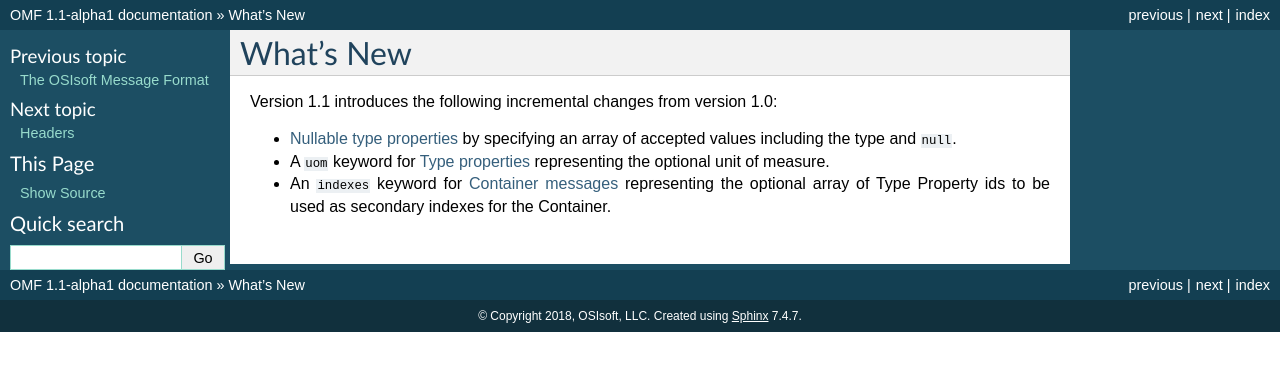
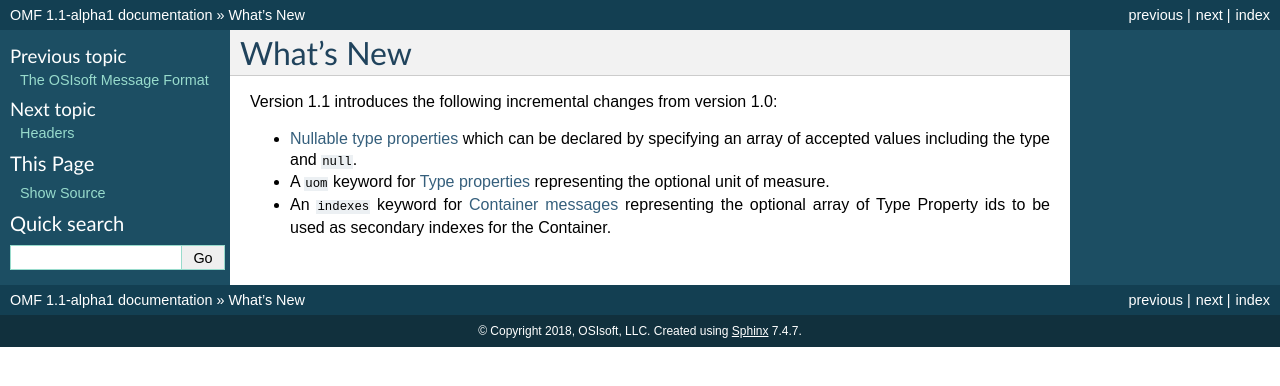
Before and after one commit to AVEVA/OMF-Docs, a Sphinx documentation site: the page built from docs/Whats_New.rst, in a window 1280 px wide. Shown: the top 386 px of the page. Built offline with Sphinx 7.4.7, drawn with Linux system fonts in a browser that asks for light colours.

Commit message:
Minor change

```diff
--- a/docs/Whats_New.rst
+++ b/docs/Whats_New.rst
@@ -3,6 +3,6 @@ What's New
 
 Version 1.1 introduces the following incremental changes from version 1.0:
 
-- :doc:`Nullable type properties <Type_Properties_and_Formats>` by specifying an array of accepted values including the type and ``null``.
+- :doc:`Nullable type properties <Type_Properties_and_Formats>` which can be declared by specifying an array of accepted values including the type and ``null``.
 - A ``uom`` keyword for :doc:`Type properties <Type_Properties_and_Formats>` representing the optional unit of measure.
 - An ``indexes`` keyword for :doc:`Container messages <Container_Messages>` representing the optional array of Type Property ids to be used as secondary indexes for the Container.
```
